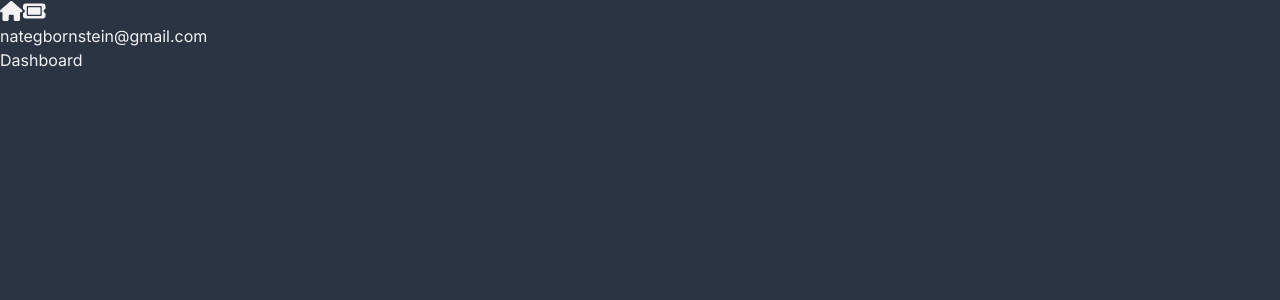
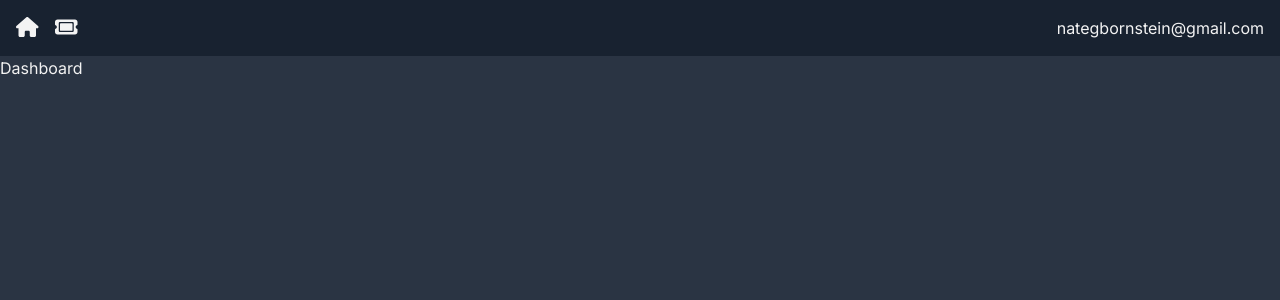
Before and after one commit to greenteaisgreat/intuitive-ticketing, a Next.js app: page / in a window 1280 px wide. Shown: the top 300 px of the page. Built offline with nearby package versions, Linux system fonts and the light colour scheme.

Commit message:
Add Spacing/Styling to Nav Icons

```diff
--- a/app/(components)/Nav.jsx
+++ b/app/(components)/Nav.jsx
@@ -4,8 +4,8 @@ import Link from 'next/link';
 
 const Nav = () => {
     return (
-        <nav>
-            <div>
+        <nav className="flex justify-between bg-nav-950 p-4">
+            <div className="flex items-center space-x-4">
                 <Link href="/">
                     <FontAwesomeIcon icon={faHome} className="icon" />
                 </Link>
```
